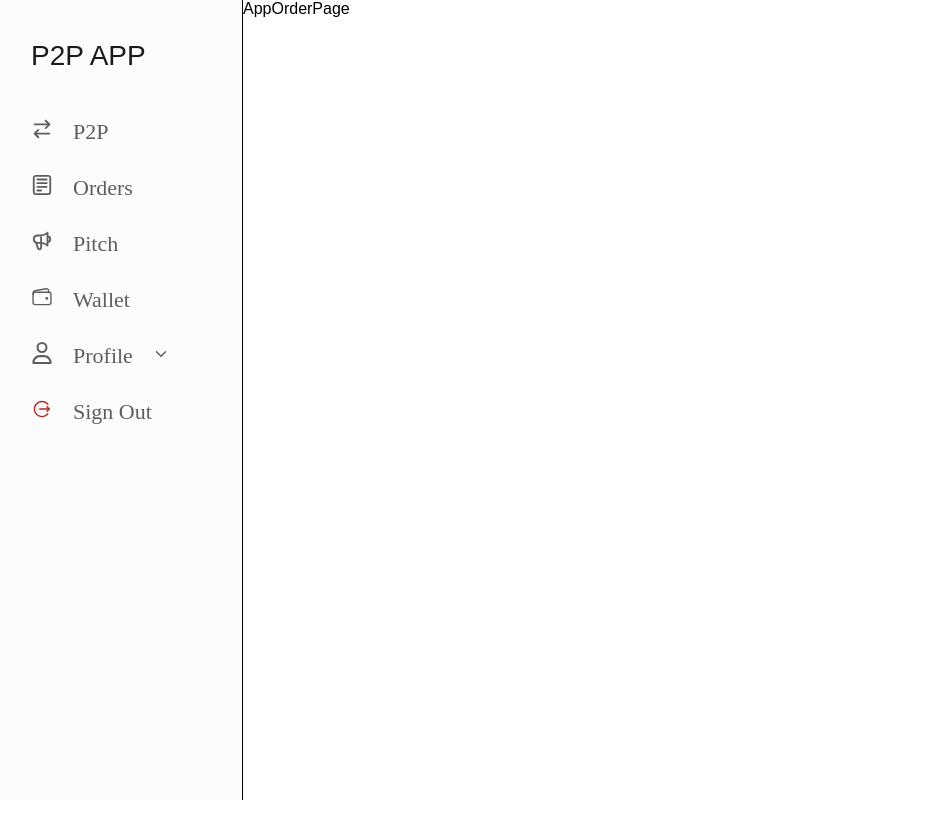
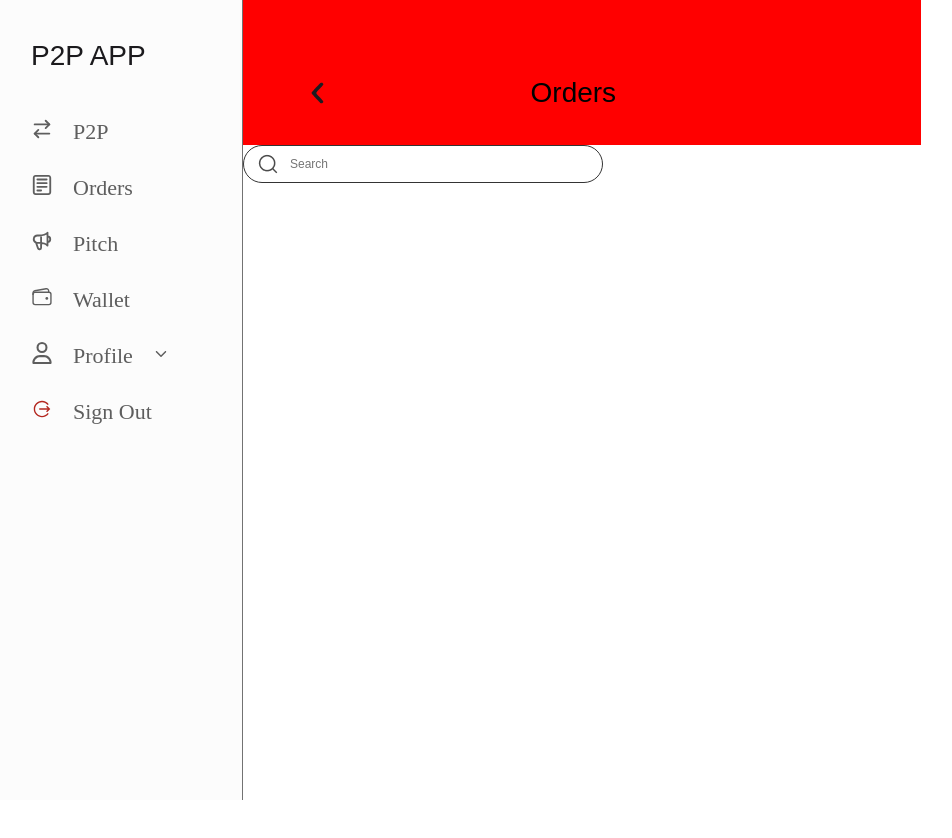
Before and after one commit to Stringcode-Limited/p2p-front-end, a React (Vite) app: page /app/order in a window 1280 px wide. Shown: the top 838 px of the page, without its empty margins (13-965 px from the left). Built offline with nearby package versions, Linux system fonts and the light colour scheme; a web font is replaced by a local one.

Commit message:
Started order page

```diff
--- /dev/null
+++ b/src/components/Search/Search.css
@@ -0,0 +1,22 @@
+.search{
+    width: 360px;
+    height: 38px;
+    border-radius: 20px;
+    border: 1.5px #343434 solid;
+    display: flex;
+    align-items: center;
+    gap: 12px;
+    padding: 9px 14px;
+}
+
+.search input{
+    font-size: 12px;
+    color: #4B4B4B;
+    outline: none;
+    border: none;
+    width: 100%;
+}
+
+.search input::-webkit-search-cancel-button{
+    display: none;
+}
--- /dev/null
+++ b/src/components/Search/Search.tsx
@@ -0,0 +1,15 @@
+import './Search.css'
+import search from '../../assets/images/search.png'
+
+function Search() {
+  return (
+    <>
+        <div className="search">
+            <img src={search}/>
+            <input type="search" placeholder='Search'/>
+        </div>
+    </>
+  )
+}
+
+export default Search
--- a/src/components/wrapper/app-route-wrapper/appRouteWrapper.css
+++ b/src/components/wrapper/app-route-wrapper/appRouteWrapper.css
@@ -9,7 +9,7 @@
     height: 100vh;
     position: sticky;
     top: 0;
-    border-right: 1px solid #000;
+    border-right: 1px solid #727272;
     display: flex;
     flex-direction: column;
     gap: 24px;
--- a/src/pages/app/AppOrderPage.tsx
+++ /dev/null
@@ -1,8 +0,0 @@
-
-function AppOrderPage() {
-    return (
-      <div>AppOrderPage </div>
-    )
-  }
-
-  export default AppOrderPage
--- /dev/null
+++ b/src/pages/app/app-order-page/AppOrderBody/AppOrderBody.css
@@ -0,0 +1,22 @@
+.orderBody{
+    display: flex;
+    flex-direction: column;
+    justify-content: center;
+    width: 53vw;
+}
+
+.orderBody .top{
+    display: flex;
+    align-items: center;
+    height: 145px;
+    justify-content: space-between;
+    width: 100%;
+    padding-top: 40px;
+    padding-left: 10%;
+    padding-right: 45%;
+    background-color: red;
+}
+
+.orderBody .top p{
+    font-size: 28px;
+}
--- /dev/null
+++ b/src/pages/app/app-order-page/AppOrderBody/AppOrderBody.tsx
@@ -0,0 +1,19 @@
+import './AppOrderBody.css'
+import left from '../../../../assets/images/left.png'
+import Search from '../../../../components/Search/Search'
+
+function AppOrderBody() {
+  return (
+    <>
+        <div className="orderBody">
+            <div className="top">
+                <img src={left}/>
+                <p className='orders'>Orders</p>
+            </div>
+            <Search/>
+        </div>
+    </>
+  )
+}
+
+export default AppOrderBody
--- /dev/null
+++ b/src/pages/app/app-order-page/AppOrderPage/AppOrderPage.tsx
@@ -0,0 +1,12 @@
+import AppOrderBody from '../AppOrderBody/AppOrderBody';
+import './AppOrderPage.css'
+
+function AppOrderPage() {
+  return (
+    <>
+      <AppOrderBody/>
+    </>
+  );
+}
+
+export default AppOrderPage;
--- a/src/pages/index.ts
+++ b/src/pages/index.ts
@@ -1,6 +1,6 @@
 import TraderCard from "../components/TraderCard/TraderCard";
 import AppHomePage from "./app/app-home-page/appHomePage/AppHomePage";
-import AppOrderPage from "./app/AppOrderPage";
+import AppOrderPage from "./app/app-order-page/AppOrderPage/AppOrderPage";
 import AppPitchPage from "./app/AppPitchPage";
 import AppProfilePage from "./app/AppProfilePage";
 import AppSignOutPage from "./app/AppSignOutPage";
```
Also changed, not shown: src/assets/images/left.png (added), src/assets/images/search.png (added), src/pages/app/app-order-page/AppOrderPage/AppOrderPage.css (added).
